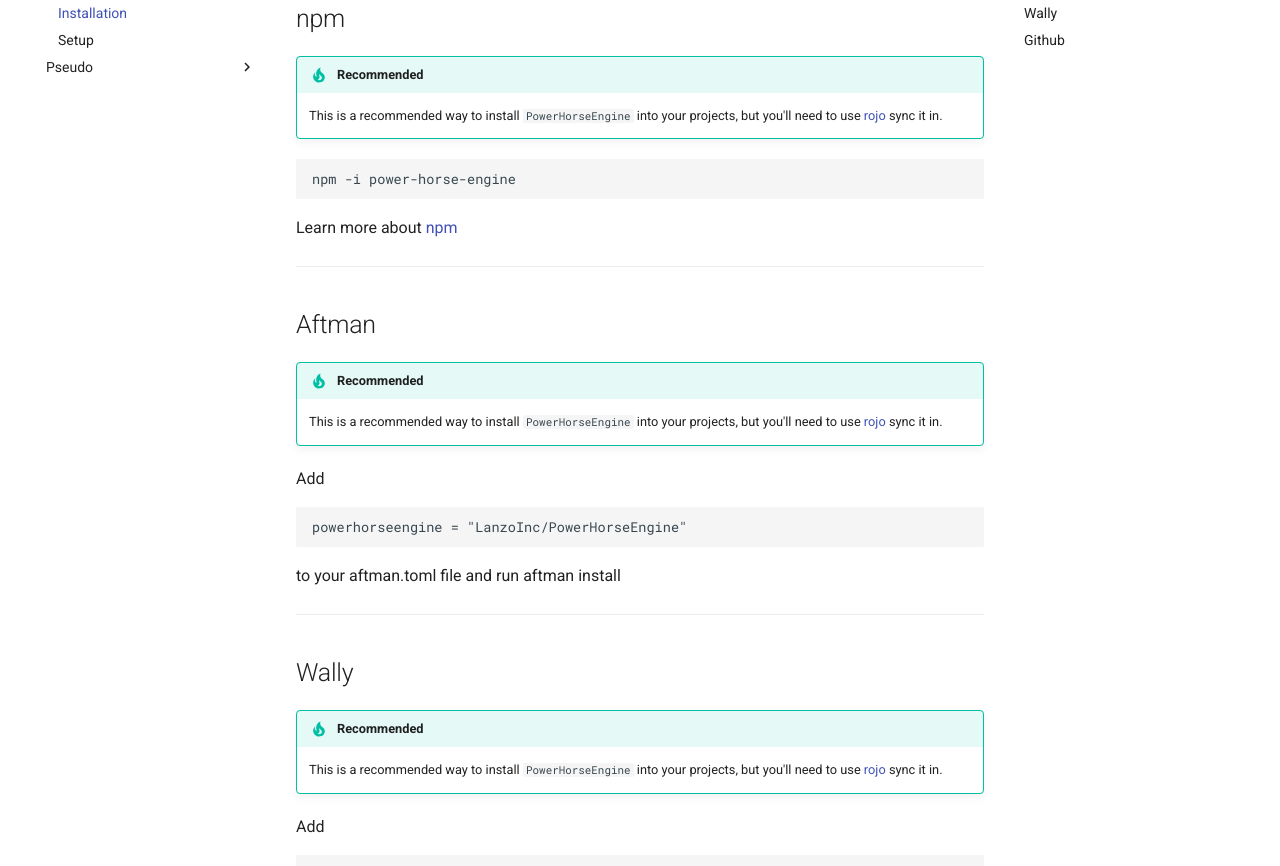
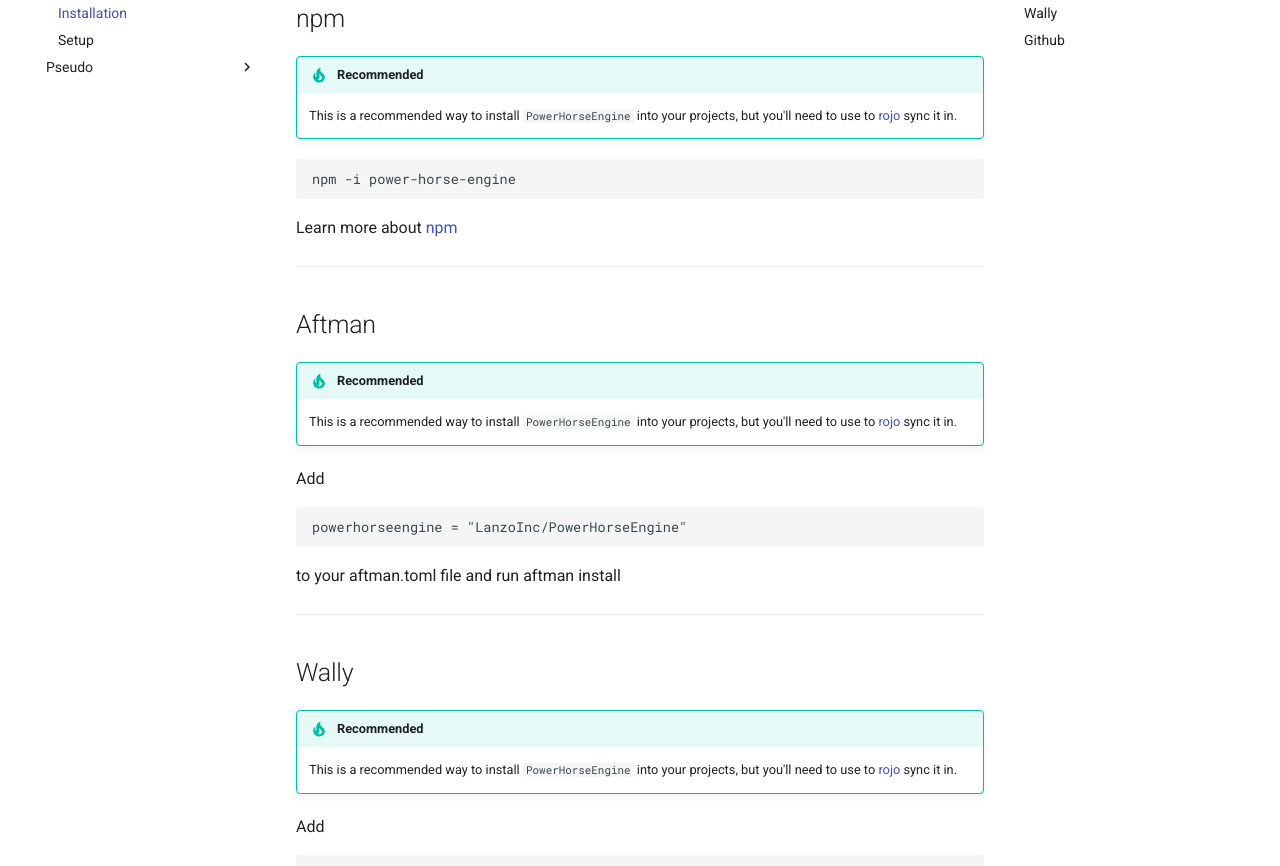
Before and after one commit to mekstuff/PowerHorseEngine_2-26-23_, an MkDocs documentation site: the page built from docs/Getting Started/Installation.md, in a window 1280 px wide and 1400 px high. Shown: the part 179-1045 px from the top of the window. Built offline with MkDocs 1.6.1 and Material for MkDocs 9.7.7, drawn with Linux system fonts in a browser that asks for light colours.

````diff
--- a/docs/Getting Started/Installation.md
+++ b/docs/Getting Started/Installation.md
@@ -2,7 +2,7 @@
 ## npm
 
 !!!tip "Recommended"
-    This is a recommended way to install `PowerHorseEngine` into your projects, but you'll need to use [rojo](https://rojo.space/) sync it in.
+    This is a recommended way to install `PowerHorseEngine` into your projects, but you'll need to use to [rojo](https://rojo.space/) sync it in.
 
 
 ```
@@ -16,7 +16,7 @@
 ## Aftman
 
 !!!tip "Recommended"
-    This is a recommended way to install `PowerHorseEngine` into your projects, but you'll need to use [rojo](https://rojo.space/) sync it in.
+    This is a recommended way to install `PowerHorseEngine` into your projects, but you'll need to use to [rojo](https://rojo.space/) sync it in.
 
 Add
 ```
@@ -29,7 +29,7 @@
 ## Wally
 
 !!!tip "Recommended"
-    This is a recommended way to install `PowerHorseEngine` into your projects, but you'll need to use [rojo](https://rojo.space/) sync it in.
+    This is a recommended way to install `PowerHorseEngine` into your projects, but you'll need to use to [rojo](https://rojo.space/) sync it in.
 
 Add
 ```
````
Also changed, not shown: docs/Getting Started/Setup.md (+11 -6 lines).
